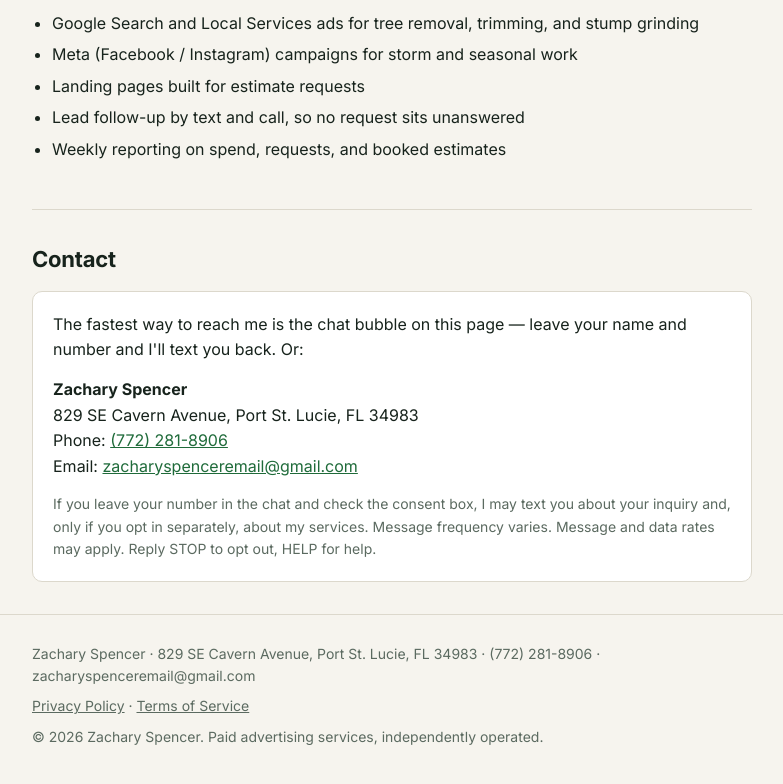
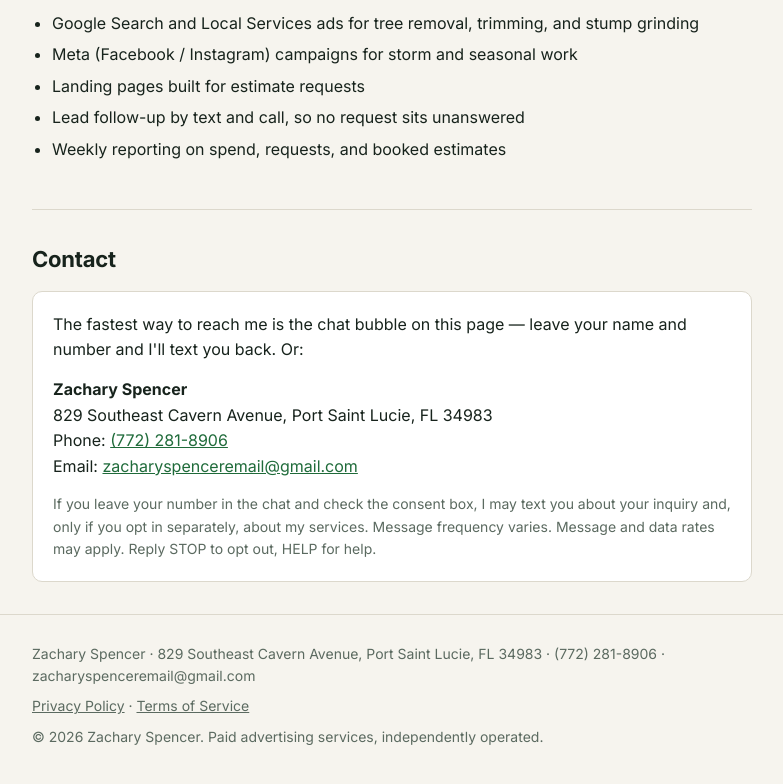
Before and after one commit to GrandmaCodingEZ/zac-site, a plain HTML site: page index.html in a window 1280 px wide. Shown: the part 1091-1875 px from the top of the page, without its empty margins (248-1031 px from the left). Drawn offline with Linux system fonts and the light colour scheme; a script that the page names is missing.

Commit message:
Match the registered address spelling in contact blocks and footers
Co-Authored-By: Claude Fable 5.1 <noreply@anthropic.com>

```diff
--- a/index.html
+++ b/index.html
@@ -85,7 +85,7 @@
       <p>The fastest way to reach me is the chat bubble on this page — leave your name and number and I'll text you back. Or:</p>
       <p>
         <strong>Zachary Spencer</strong><br>
-        829 SE Cavern Avenue, Port St. Lucie, FL 34983<br>
+        829 Southeast Cavern Avenue, Port Saint Lucie, FL 34983<br>
         Phone: <a href="tel:+17722818906">(772) 281-8906</a><br>
         Email: <a href="mailto:zacharyspenceremail@gmail.com">zacharyspenceremail@gmail.com</a>
       </p>
@@ -96,7 +96,7 @@
 
 <footer>
   <div class="wrap">
-    <div>Zachary Spencer · 829 SE Cavern Avenue, Port St. Lucie, FL 34983 · (772) 281-8906 · zacharyspenceremail@gmail.com</div>
+    <div>Zachary Spencer · 829 Southeast Cavern Avenue, Port Saint Lucie, FL 34983 · (772) 281-8906 · zacharyspenceremail@gmail.com</div>
     <div class="legal"><a href="/privacy.html">Privacy Policy</a> · <a href="/terms.html">Terms of Service</a></div>
     <div class="legal">© 2026 Zachary Spencer. Paid advertising services, independently operated.</div>
   </div>
```
Also changed, not shown: privacy.html (+2 -2 lines), terms.html (+2 -2 lines).
